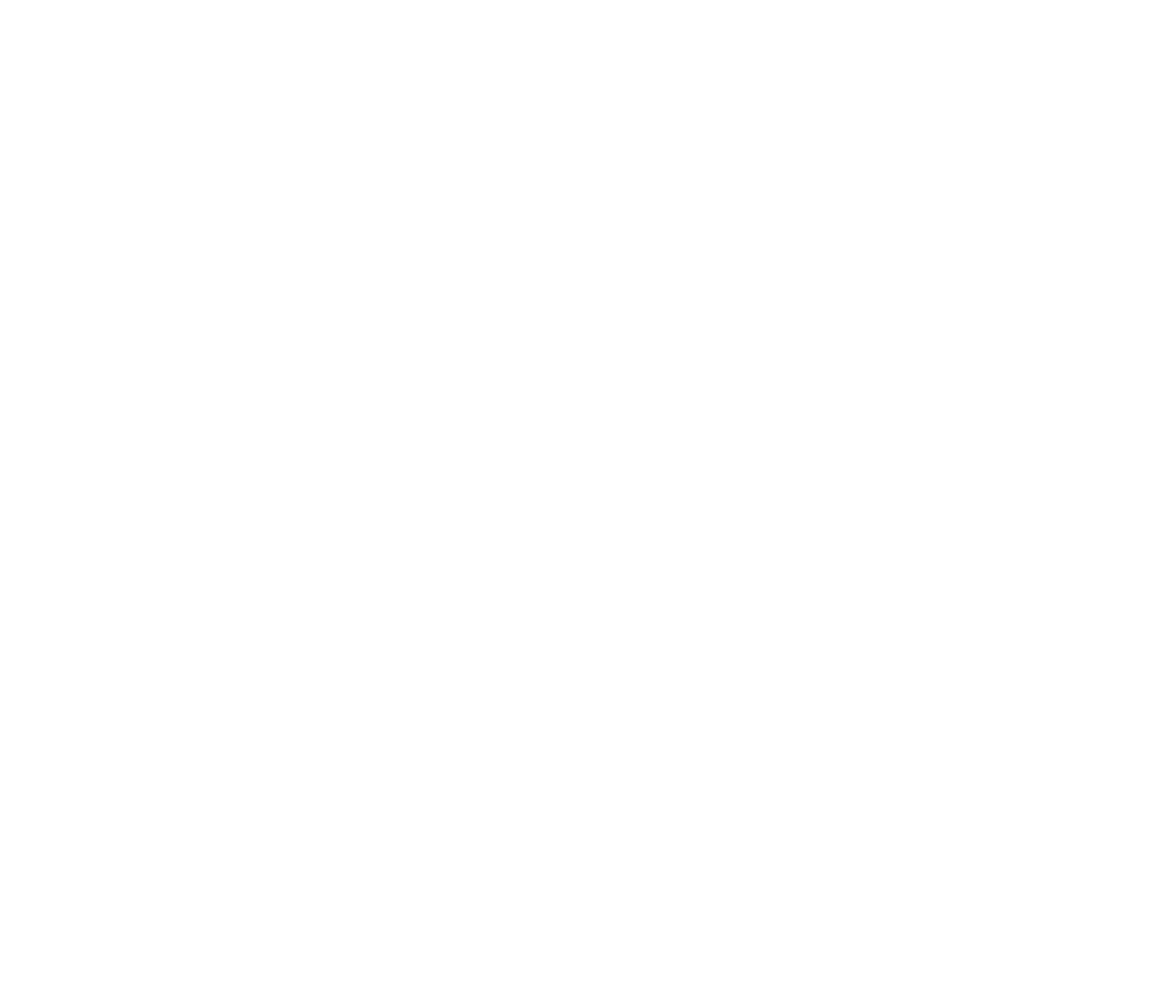
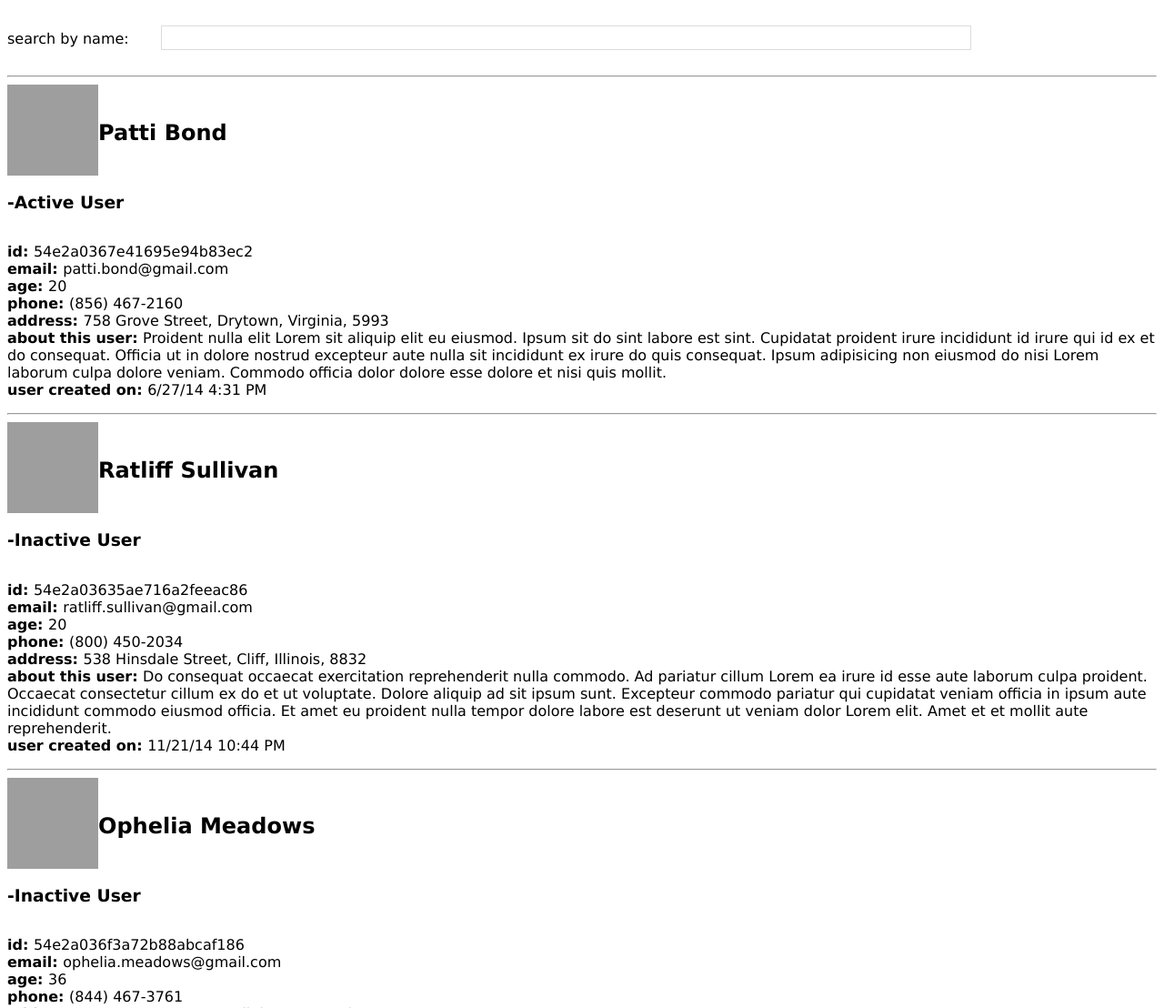
Before and after one commit to BioDigitalJazz/AngularUsers, a plain HTML site: page index.html in a window 1280 px wide. Shown: the top 1108 px of the page at 91% size. Before the commit the page ends 800 px from the top, so only its background shows below. Drawn offline with Linux system fonts and the light colour scheme; grey boxes are pictures that could not be loaded.

Commit message:
user list working

```diff
--- a/css/main.css
+++ b/css/main.css
@@ -1 +1,48 @@
 /* Your styles here */
+html {
+  -webkit-background-size: cover;
+  -moz-background-size: cover;
+  -o-background-size: cover;
+  background-size: cover;
+}
+
+body {
+  font: 16px "Lucida Grande", Helvetica, Arial, sans-serif;
+}
+
+.userCard p {
+  float: left;
+}
+
+hr {
+  display: block;
+  clear: both;
+}
+
+img {
+  float: left;
+}
+
+h2 {
+  float: left;
+  clear: right;
+}
+
+h3 {
+  float: left;
+  clear: left;
+}
+
+input[type="text"] {
+  display: inline-block;
+  margin: 20px 30px;
+  width: 70%;
+  border: solid 1px #dcdcdc;
+  transition: box-shadow 0.3s, border 0.3s;
+  font-size: 20px;
+}
+
+input[type="text"]:focus {
+  border: solid 1px #000033;
+  box-shadow: 0 0 5px 1px #969696;
+}
--- a/index.html
+++ b/index.html
@@ -3,14 +3,20 @@
   <head>
     <meta charset="utf-8">
     <title>Angular Challenge</title>
-    <link rel="stylesheet" type="text/css" href="/css/main.css">
+    <link rel="stylesheet" type="text/css" href="css/main.css">
   </head>
   <body ng-app="app">
     <div ng-controller="UsersCtrl">
-      <!-- Magic goes here -->
+      <div class="searchField">
+      search by name:
+        <input type="text" ng-model="search"/>
+      </div>
+      <div class="userCard" ng-repeat="user in users | filter : { name: search }">
+      <user info="user"></user>
+      </div>
     </div>
-    <script src="/js/lib/angular.min.js"></script>
-    <script src="/js/lib/angular-resource.min.js"></script>
-    <script src="/js/app.js"></script>
+    <script src="js/lib/angular.min.js"></script>
+    <script src="js/lib/angular-resource.min.js"></script>
+    <script src="js/app.js"></script>
   </body>
 </html>
--- a/js/app.js
+++ b/js/app.js
@@ -2,10 +2,19 @@
 
 var app = angular.module('app', ['ngResource']);
 
-app.controller('UserCtrl', function() {
+app.controller('UsersCtrl', function($scope, $resource) {
+
+  var userResource = $resource('/data/users.json');
+  $scope.search = ""
+  $scope.users = userResource.query(function() {
+  });
 
 });
 
 app.directive('user', function() {
-
+  return {
+      templateUrl: 'userCard.html',
+      // restrict: 'E',
+      scope: { user: '=info' }
+    };
 });
--- /dev/null
+++ b/server.js
@@ -0,0 +1,3 @@
+var connect = require('connect');
+var serveStatic = require('serve-static');
+connect().use(serveStatic(__dirname)).listen(8080);
--- /dev/null
+++ b/userCard.html
@@ -0,0 +1,14 @@
+<hr>
+<section class="userCard">
+  <img src="{{user.avatar}}"> <br/>
+  <h2>{{user.name}}</h2>
+  <h3>{{user.isActive ? "  -Active User" : "  -Inactive User"}}</h3>
+  <p><strong>id: </strong>{{user.id}} <br/>
+  <strong>email: </strong>{{user.email}} <br/>
+  <strong>age: </strong>{{user.age}} <br/>
+  <strong>phone: </strong>{{user.phone}} <br/>
+  <strong>address: </strong>{{user.address}} <br/>
+  <strong>about this user: </strong>{{user.about}} <br/>
+  <strong>user created on: </strong>{{ user.created | date:'short'}}</p><br/>
+</section>
+<br/>
```
Also changed, not shown: 3 other files.
